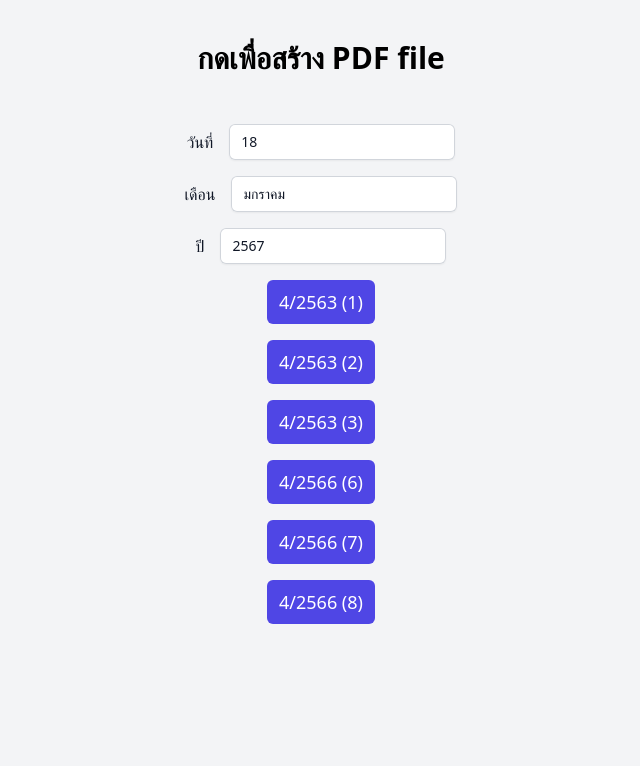
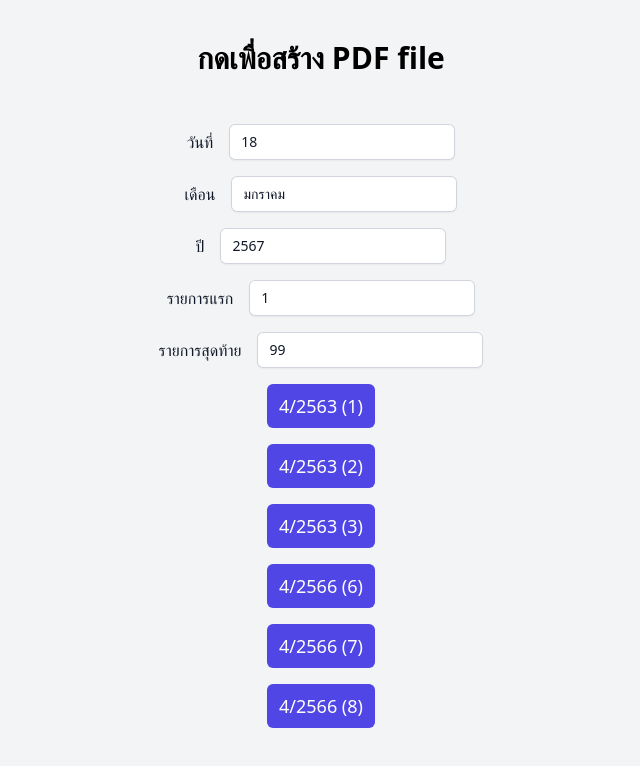
Before and after one commit to jewkub/sipatho-ot, a SvelteKit app: page /pdf in a window 1280 px wide. Shown: the top 766 px of the page, without its empty margins (319-959 px from the left). Built offline with nearby package versions, Linux system fonts and the light colour scheme.

Commit message:
feat: pdf add first and last feature

```diff
--- a/src/routes/api/pdf/+server.ts
+++ b/src/routes/api/pdf/+server.ts
@@ -8,6 +8,9 @@ export const GET: RequestHandler = async ({ url }) => {
   const day = url.searchParams.get('d') || yesterday.toLocaleDateString('th-TH', { day: 'numeric', timeZone: PUBLIC_TIMEZONE })
   const month = url.searchParams.get('m') || yesterday.toLocaleDateString('th-TH', { month: 'long', timeZone: PUBLIC_TIMEZONE })
   const year = url.searchParams.get('y') || yesterday.toLocaleDateString('th-TH', { year: 'numeric', timeZone: PUBLIC_TIMEZONE }).split(' ')[1]
+  const start = +(url.searchParams.get('start') || 1)
+  const end = +(url.searchParams.get('end') || 99)
+
   if (!templateNum) throw 'invalid template'
   const [{ data: { values: data } }, { data: doc }, { data: tempFile }] = await Promise.all([
     sheets.get({
@@ -57,8 +60,13 @@ export const GET: RequestHandler = async ({ url }) => {
     },
   ]
   let cnt = 0
-  data.forEach(row => {
-    if (row[11] != templateNum) return;
+  for (let row of data) {
+    if (row[11] != templateNum) continue
+    if (cnt + 1 < start) {
+      cnt++
+      continue
+    }
+    if (cnt + 1 > end) break
     const data = [
       row[0],
       row[2],
@@ -74,11 +82,11 @@ export const GET: RequestHandler = async ({ url }) => {
     data.forEach((cell, j) => {
       if (cell) insertList.unshift({
         text: cell,
-        location: { index: tableIndex[cnt][j] }
+        location: { index: tableIndex[cnt - start + 1][j] }
       })
     })
     cnt++
-  })
+  }
 
   try {
     await docs.batchUpdate({
--- a/src/routes/pdf/+page.svelte
+++ b/src/routes/pdf/+page.svelte
@@ -4,6 +4,7 @@
 	let day = yesterday.toLocaleDateString('th-TH', { day: 'numeric', timeZone: PUBLIC_TIMEZONE })
 	let month = yesterday.toLocaleDateString('th-TH', { month: 'long', timeZone: PUBLIC_TIMEZONE })
 	let year = yesterday.toLocaleDateString('th-TH', { year: 'numeric', timeZone: PUBLIC_TIMEZONE }).split(' ')[1]
+	let start = 1, end = 99
 </script>
 
 <svelte:head>
@@ -27,9 +28,17 @@
 		<label for="year" class="mr-4 text-gray-900">ปี</label>
 		<input type="text" bind:value={year} id="year" class="flex-grow-0 rounded-md border-0 py-1.5 text-gray-900 shadow-sm ring-1 ring-inset ring-gray-300 placeholder:text-gray-400 focus:ring-2 focus:ring-inset focus:ring-indigo-600 sm:text-sm sm:leading-6"/>
 	</div>
+	<div class="flex justify-center basis-full md:basis-auto items-center min-w-0 m-2">
+		<label for="start" class="mr-4 text-gray-900">รายการแรก</label>
+		<input type="text" bind:value={start} id="start" class="flex-grow-0 rounded-md border-0 py-1.5 text-gray-900 shadow-sm ring-1 ring-inset ring-gray-300 placeholder:text-gray-400 focus:ring-2 focus:ring-inset focus:ring-indigo-600 sm:text-sm sm:leading-6"/>
+	</div>
+	<div class="flex justify-center basis-full md:basis-auto items-center min-w-0 m-2">
+		<label for="end" class="mr-4 text-gray-900">รายการสุดท้าย</label>
+		<input type="text" bind:value={end} id="end" class="flex-grow-0 rounded-md border-0 py-1.5 text-gray-900 shadow-sm ring-1 ring-inset ring-gray-300 placeholder:text-gray-400 focus:ring-2 focus:ring-inset focus:ring-indigo-600 sm:text-sm sm:leading-6"/>
+	</div>
 	{#each [1, 2, 3, 6, 7, 8] as e}
 		<div class="flex justify-center m-2">
-			<a href={`/api/pdf?template=${e}&d=${day}&m=${month}&y=${year}`} target="_blank" class="px-3 py-2 bg-indigo-600 hover:bg-indigo-700 transition text-white rounded-md text-lg">
+			<a href={`/api/pdf?template=${e}&d=${day}&m=${month}&y=${year}&start=${start}&end=${end}`} target="_blank" class="px-3 py-2 bg-indigo-600 hover:bg-indigo-700 transition text-white rounded-md text-lg">
 				{e <= 3 ? `4/2563 (${e})` : `4/2566 (${e})`}
 			</a>
 		</div>
```
Also changed, not shown: package.json (+12 -12 lines), 1 other file (tests, documents, lock files or other folders).
